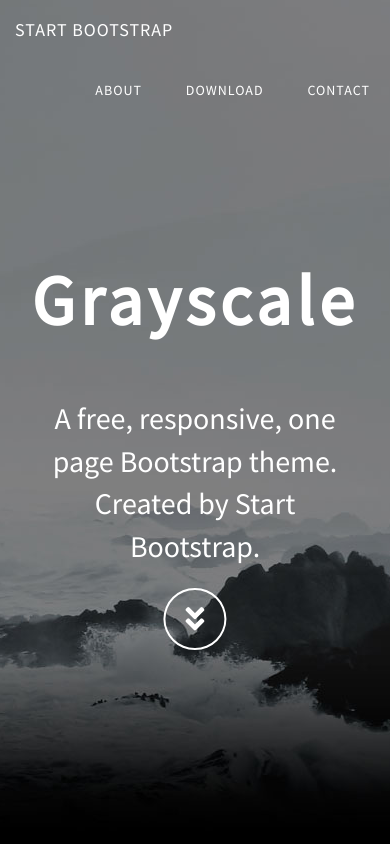
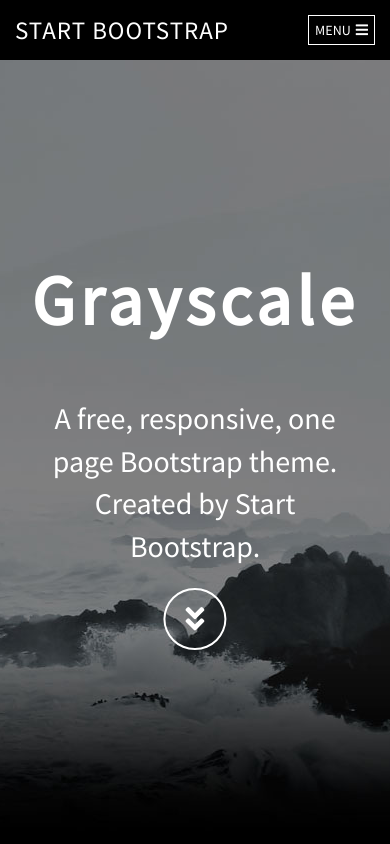
Before and after one commit to Luris993/Projekt-5, a plain HTML site: page index.html in a window 390 px wide. Shown: the top 844 px of the page. Drawn offline with nearby package versions, Linux system fonts and the light colour scheme; some packages are replaced by stand-ins of ours.

Commit message:
edit js, css, index.html

```diff
--- a/css/style.css
+++ b/css/style.css
@@ -24,7 +24,7 @@ body {
 .main-nav .brand-logo a {
     text-decoration: none;
     line-height: 60px;
-    font-size: 1.8rem;
+    font-size: 2.5rem;
     color: #FFFFFF;
     font-weight: 500;
 }
@@ -42,6 +42,22 @@ body {
     text-transform: uppercase;
     letter-spacing: 1px;
     margin: 0;
+}
+
+.main-nav .hamburger {
+    display: inline-block;
+    float: right;
+    background: none;
+    border: 1px solid #FFFFFF;
+    color: #FFFFFF;
+    height: 30px;
+    margin-top: 15px;
+    text-transform: uppercase;
+    display: none;
+}
+
+.main-nav .hamburger span {
+    margin: 0 5px 0 0;
 }
 
 .main-nav {
@@ -64,12 +80,12 @@ body {
 .main-nav ul li a {
     display: block;
     text-decoration: none;
-    font-size: 1.4rem;
+    font-size: 1.5rem;
     text-transform: uppercase;
     color: #ffffff;
     padding: 0 20px;
     line-height: 60px;
-    font-weight: 500;
+    font-weight: 400;
 }
 
 .main-nav a:hover {
@@ -189,3 +205,37 @@ body {
     color: #FFFFFF;
     font-size: 1.5rem;
 }
+
+/* MEDIA QUERIES */
+
+@media (max-width: 768px) {
+
+/* RESPONSIVE MENU */
+
+    .main-nav .brand-logo {
+        width: 100%;
+    }
+
+    .main-nav .hamburger {
+        display: inline-block;
+    }
+
+    .main-nav {
+        background: #000000;
+    }
+
+    .main-nav ul {
+        width: 100%;
+        height: auto;
+        background: #000000;
+        display: none;
+    }
+
+    .main-nav ul li {
+        display: block;
+    }
+
+    .main-nav .show {
+        display: block;
+    }
+}
--- a/index.html
+++ b/index.html
@@ -14,10 +14,13 @@
         <nav class="main-nav fixed-top nav-black">
             <div class="container">
                 <div class="row">
-                    <div class="col-md-2 brand-logo">
+                    <div class="col-xs-6 col-md-4 brand-logo">
                         <a href="#">START BOOTSTRAP</a>
+                        <button class="hamburger">
+                            <span>menu</span><i class="fas fa-bars"></i>
+                        </button>
                     </div>
-                    <div clas="col-md-10">
+                    <div clas="col-xs-6 col-md-8">
                         <ul>
                             <li><a class="slide-section" href="#about">about</a></li>
                             <li><a class="slide-section" href="#download">download</a></li>
@@ -33,7 +36,7 @@
                 <h1 class="brand-hero">Grayscale</h1>
                 <p class="text-hero">A free, responsive, one page Bootstrap theme.
                 Created by Start Bootstrap.</p>
-                <a class="button" href="#"><i class="fa fa-angle-double-down"></i></a>
+                <a class="slide-section button" href="#about"><i class="fa fa-angle-double-down"></i></a>
             </div>
         </header>
     <!-- ABOUT -->
@@ -134,6 +137,7 @@
         <script src="https://ajax.googleapis.com/ajax/libs/jquery/1.12.4/jquery.min.js"></script>
         <script type="text/javascript" src="js/sticky-menu.js"></script>
         <script type="text/javascript" src="js/scrollnav.js"></script>
+        <script type="text/javascript" src="js/navbar.js"></script>
     <!-- MAPS SCRIPTS -->
         <script type="text/javascript" src="https://maps.googleapis.com/maps/api/js"></script>
         <script type="text/javascript" src="js/maps.js"></script>
--- /dev/null
+++ b/js/navbar.js
@@ -0,0 +1,5 @@
+$(document).ready(function(){
+    $('.hamburger').on('click', function(){
+        $('.main-nav ul').toggleClass('show');
+    });
+});
--- a/js/scrollnav.js
+++ b/js/scrollnav.js
@@ -9,6 +9,8 @@ $(function() {
           scrollTop: (target.offset().top - 60)
         }, 800);
 
+        $('.main-nav ul').removeClass('show');
+
         return false;
       }
     }
```
